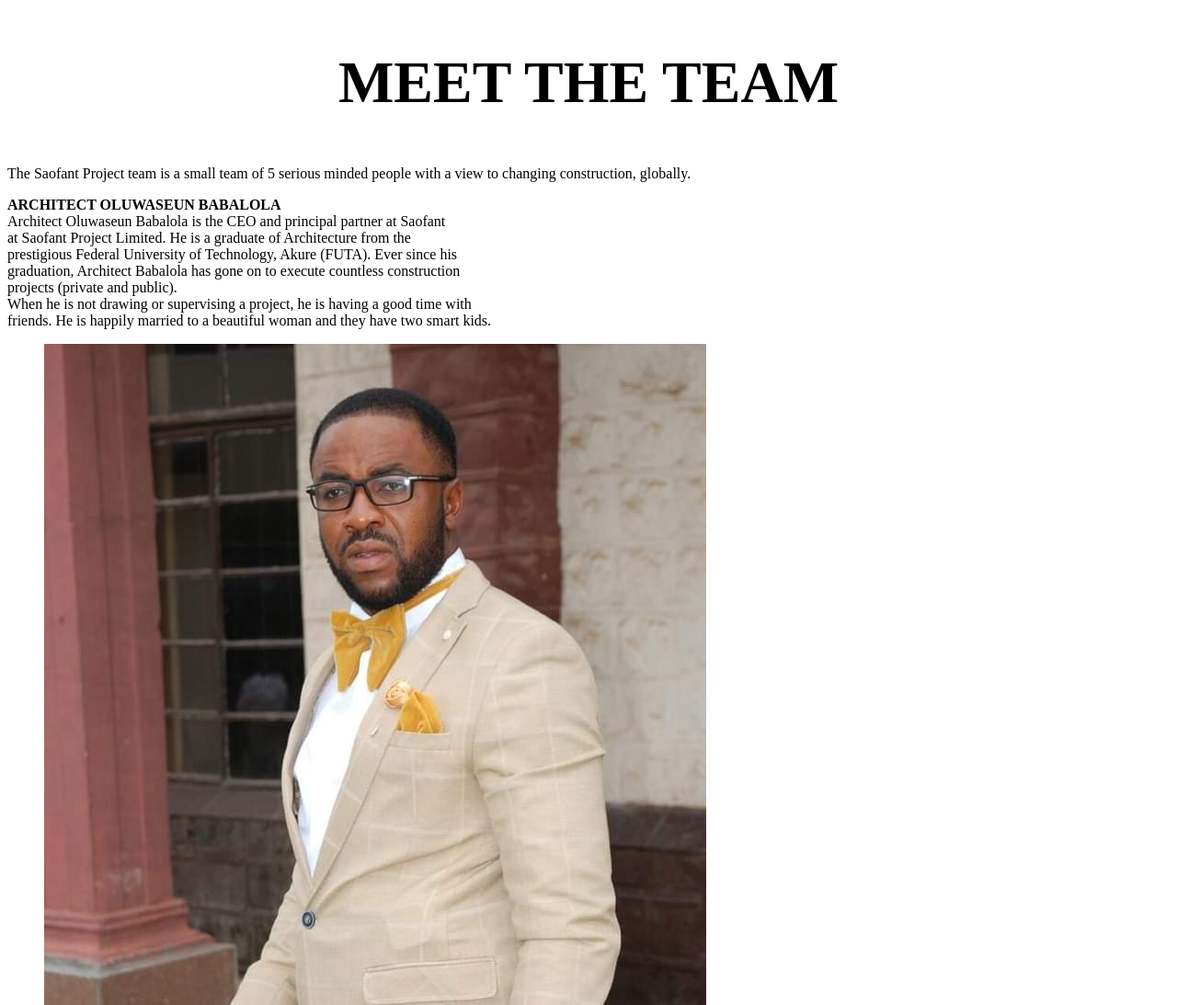
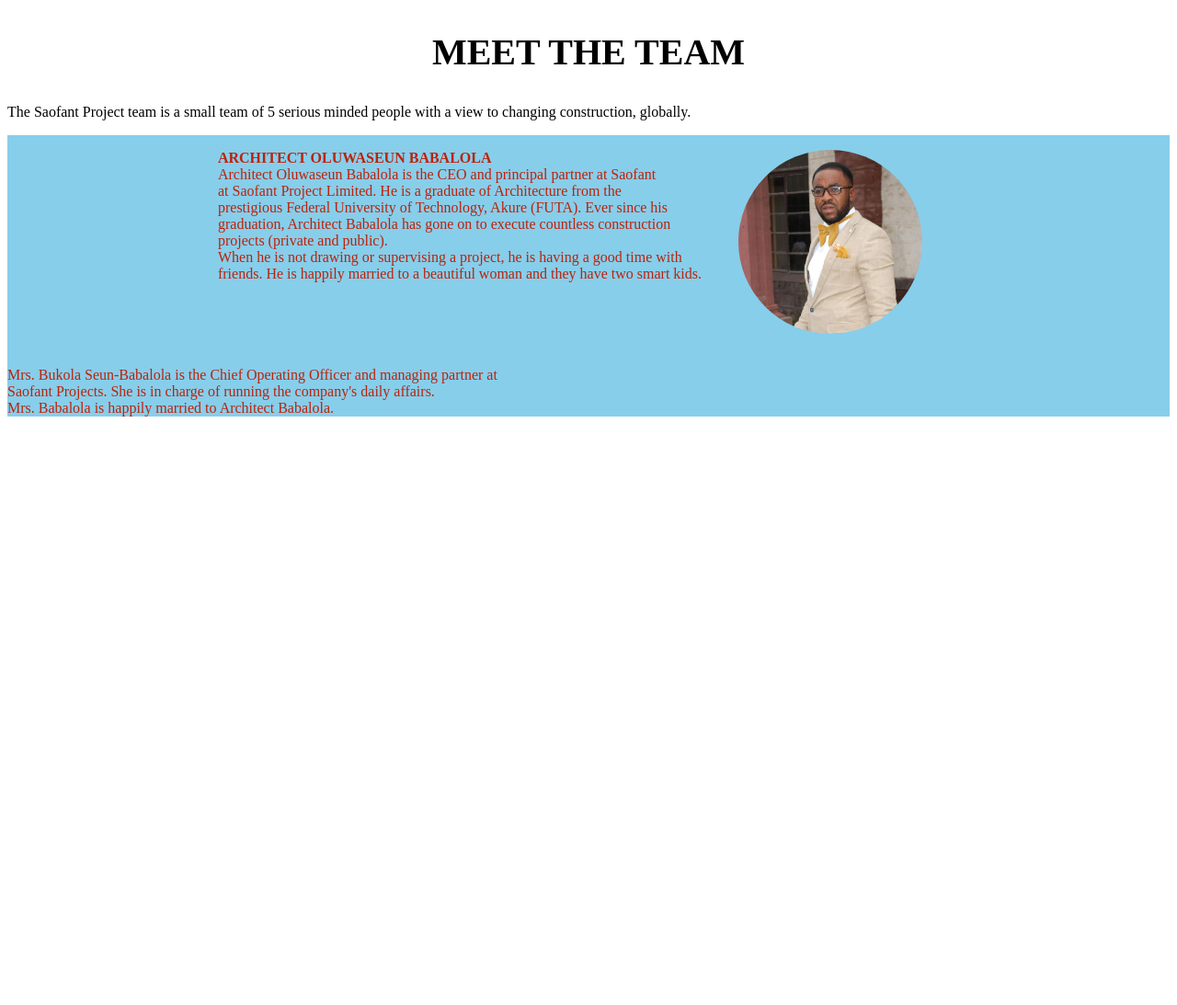
Before and after one commit to Lateeftheshyboy/Saofant, a plain HTML site: page links/team.html in a window 1280 px wide. Shown: the top 1093 px of the page at 92% size. After the commit the page ends 800 px from the top, so only its background shows below. Drawn offline with Linux system fonts and the light colour scheme; files whose address does not match are found by name.

Commit message:
Update team.css

```diff
--- a/links/team.css
+++ b/links/team.css
@@ -1,13 +1,31 @@
+body{
+    font-family: 'Nunito Sans';
+}
+
 h2{
     font-family: 'Nunito Sans';
     text-align: center;
-    font-size: 4rem;
+    font-size: 2.5rem;
 }
 
 .ceo{
     font-family: 'Nunito Sans';
+    display: flex;
+    flex-direction: row;
+    justify-content: center;
+}
+
+.dadd{
+    height: 200px;
+    width: 200px;
+    border-radius: 180px;
 }
 
 .coo{
     font-family: 'Nunito Sans';
 }
+
+.team{
+    background: skyblue;
+    color: #bc220a;
+}
```
